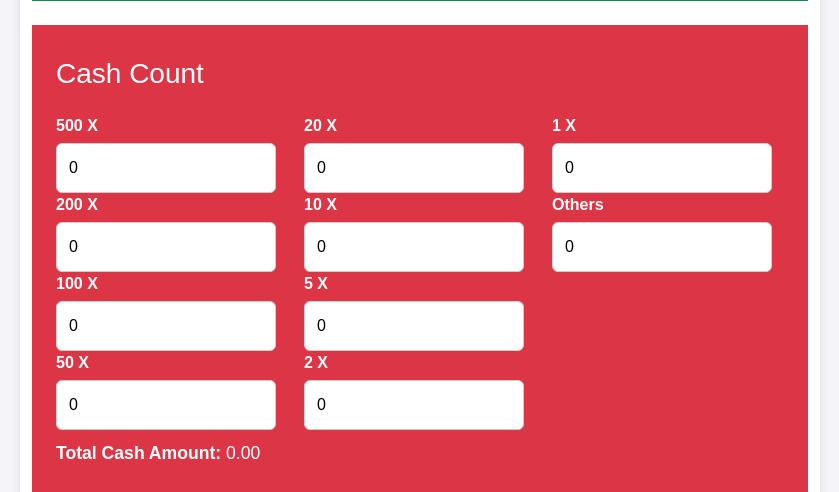
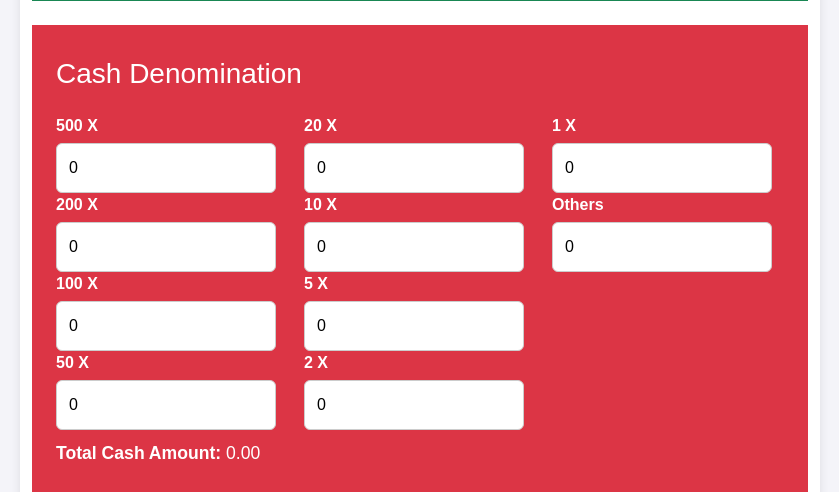
Before and after one commit to gokulhari012/Ticket-Management, a Flask app: page /daily_accounts in a window 1280 px wide. Shown: the part 2138-2630 px from the top of the page, without its empty margins (220-1059 px from the left). Run offline with Flask 3, Linux system fonts and the light colour scheme; data comes from the database, SQL or seed files in the repository.

Commit message:
name change

```diff
--- a/templates/daily_accounts.html
+++ b/templates/daily_accounts.html
@@ -145,7 +145,7 @@
                 </div>
             </div>
              <div class="row g-3 mt-4  p-3 mb-2 text-white bg-danger">
-                <h3>Cash Count</h3>
+                <h3>Cash Denomination</h3>
                 <div class="col-md-4">
                     <lable for="paid_amount"><strong>500 X</strong></lable>
                     <input type="number" step="0.01" name="count_500" value="0" onfocus="resetTargetInput(this)" required><br>
--- a/templates/print_daily_account_statement.html
+++ b/templates/print_daily_account_statement.html
@@ -385,7 +385,7 @@
       <!-- Header row -->
       <tr class="title-row">
         <td colspan="2">
-          <span>Cash Count statement</span>
+          <span>Cash Denomination statement</span>
         </td>
       </tr>
 
```
